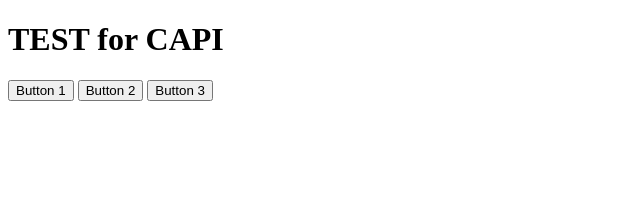
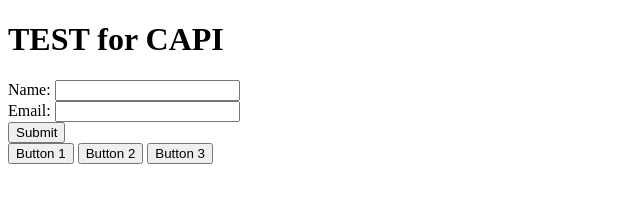
Before and after one commit to karankhosla12/CAPI-TES, a plain HTML site: page index.htm in a window 1280 px wide. Shown: the whole page, without its empty margins (0-640 px from the left). Drawn offline with Linux system fonts and the light colour scheme.

Commit message:
added email and submit

```diff
--- a/index.htm
+++ b/index.htm
@@ -12,11 +12,30 @@
 <!-- Google Tag Manager (noscript) -->
 <noscript><iframe src="https://czrifgml.usw.stape.io/ns.html?id=GTM-5JXKR9J4" height="0" width="0" style="display:none;visibility:hidden"></iframe></noscript>
 <!-- End Google Tag Manager (noscript) -->
-    <h1>TEST for CAPI</h1>
+  <h1>TEST for CAPI</h1>
 
+    <!-- Form for name and email address -->
+    <form action="https://www.google.com/" method="GET">
+        <label for="name">Name:</label>
+        <input type="text" id="name" name="name" required>
+
+        <br>
+
+        <label for="email">Email:</label>
+        <input type="email" id="email" name="email" required>
+
+        <br>
+
+        <button type="submit">Submit</button>
+    </form>
+
+    <!-- Buttons -->
     <button id="button1">Button 1</button>
     <button id="button2">Button 2</button>
     <button id="button3">Button 3</button>
 
 </body>
 </html>
+
+</body>
+</html>
```
